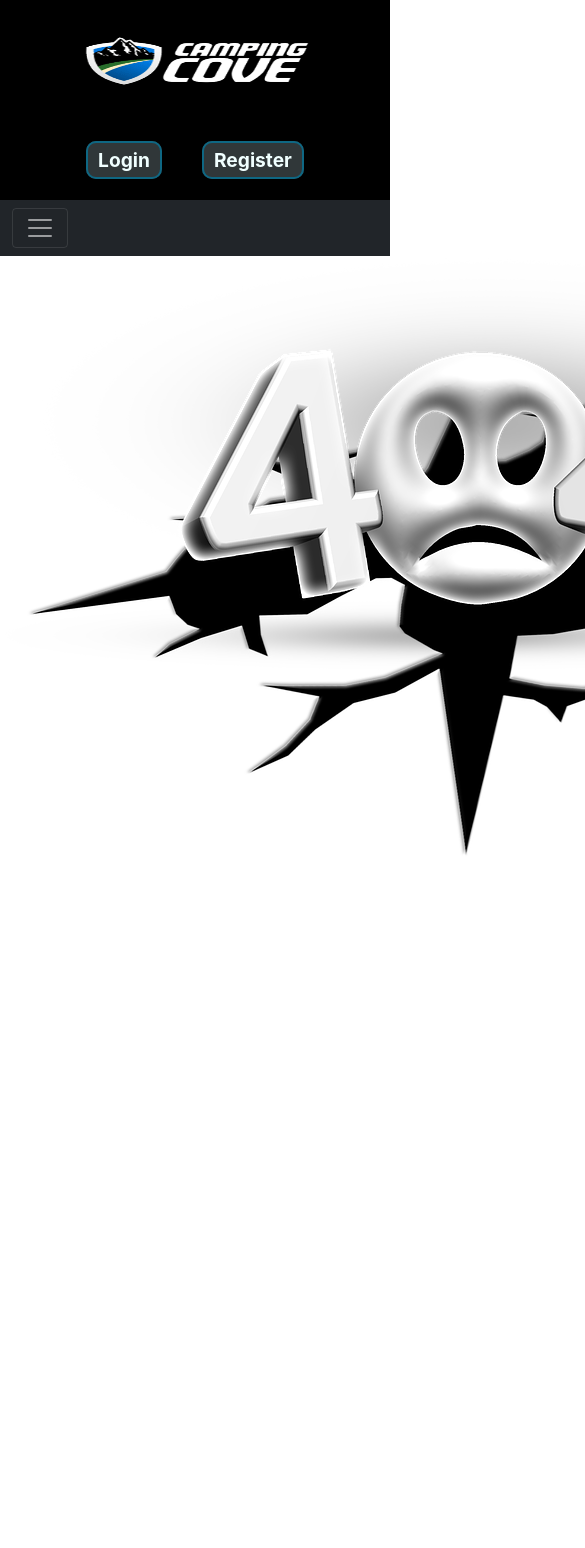
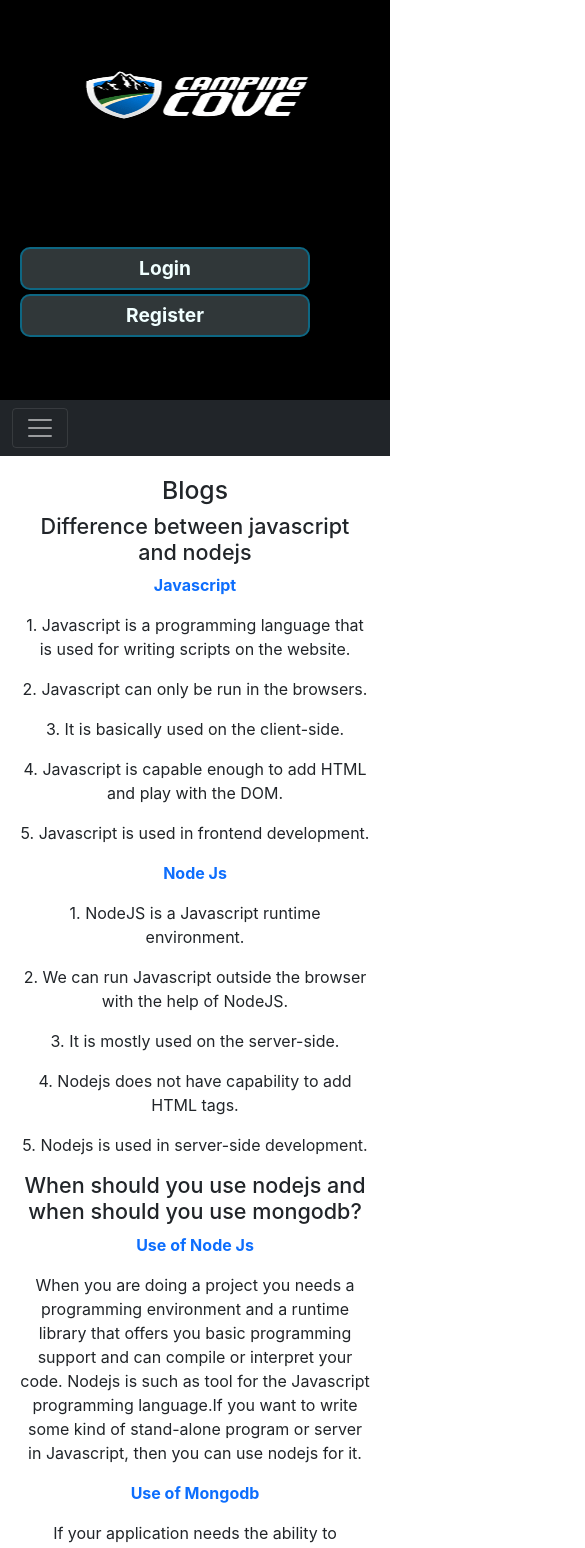
Before and after one commit to Shahariarshadhin/Camping-Cove, a React (Create React App) app: page /blogs in a window 390 px wide. Shown: the top 1548 px of the page, 585 px wide, since content can reach past the window. Before the commit the page ends 860 px from the top, so only its background shows below. Built offline with nearby package versions, Linux system fonts and the light colour scheme; no server answers.

Commit message:
added blogs

```diff
--- a/src/App.js
+++ b/src/App.js
@@ -3,6 +3,7 @@ import { Route, Routes } from 'react-router-dom';
 import './App.css';
 import About from './components/About/About';
 import AddItem from './components/Add Item/AddItem';
+import Blogs from './components/Blogs/Blogs';
 import GearDetails from './components/GearDetails/GearDetails';
 import Header from './components/Header/Header';
 import Home from './components/Home/Home';
@@ -31,6 +32,7 @@ function App() {
         <Route path='/login' element={<Login></Login>}></Route>
         <Route path='/register' element={<Register></Register>}></Route>
         <Route path='/about' element={<About></About>}></Route>
+        <Route path='/blogs' element={<Blogs></Blogs>}></Route>
         <Route path='/gear/:gearId' element={<GearDetails></GearDetails>}></Route>
         <Route path='/addItem' element={<AddItem></AddItem>}></Route>
         <Route path='*' element={<NotFound></NotFound>}></Route>
--- a/src/components/Blogs/Blogs.js
+++ b/src/components/Blogs/Blogs.js
@@ -0,0 +1,41 @@
+import React from 'react';
+
+const Blogs = () => {
+    return (
+        <div style={{ padding: "20px" }} className=' row'>
+            <h2>Blogs</h2>
+            <div className='col-lg-6'>
+                <h4>Difference between javascript and nodejs</h4>
+                <p className='text-primary'><b>Javascript</b></p>
+                <p>1. Javascript is a programming language that is used for writing scripts on the website.</p>
+                <p>2. Javascript can only be run in the browsers.</p>
+                <p>3. It is basically used on the client-side.</p>
+                <p>4. Javascript is capable enough to add HTML and play with the DOM. </p>
+                <p>5. Javascript is used in frontend development.</p>
+
+                <p className='text-primary'><b>Node Js</b></p>
+                <p>1. NodeJS is a Javascript runtime environment.</p>
+                <p>2. We can run Javascript outside the browser with the help of NodeJS.</p>
+                <p>3. It is mostly used on the server-side.</p>
+                <p>4. Nodejs does not have capability to add HTML tags.</p>
+                <p>5. Nodejs is used in server-side development.</p>
+            </div>
+            <div className='col-lg-6'>
+                <h4>When should you use nodejs and when should you use mongodb?</h4>
+                <p className='text-primary'><b>Use of Node Js</b></p>
+                <p>When you are doing a project you needs a programming environment and a runtime library that offers you basic programming support and can compile or interpret your code. Nodejs is such as tool for the Javascript programming language.If you want to write some kind of stand-alone program or server in Javascript, then you can use nodejs for it. </p>
+
+                <p className='text-primary'><b>Use of Mongodb</b></p>
+                <p>If your application needs the ability to persistently store data in a way that you can efficiently query or update it later, then you would typically use some form of database. There are so many popular databases. MongoDB is one of them database.Different databases have different strengths and different ways of using</p>
+            </div>
+            <div className='col-lg-6'>
+                <h4> Differences between sql and nosql databases.</h4>
+            </div>
+            <div className='col-lg-6'>
+                <h4>What is the purpose of jwt and how does it work?</h4>
+            </div>
+        </div>
+    );
+};
+
+export default Blogs;
--- a/src/components/Footer/Footer.css
+++ b/src/components/Footer/Footer.css
@@ -3,7 +3,7 @@
     color: aliceblue;
     height: 70px;
     display: grid;
-    grid-template-columns: repeat(2,1fr);
+    grid-template-columns: repeat(3,1fr);
     justify-content: center;
     align-items: center;
     margin-top: 20px;
--- a/src/components/Footer/Footer.js
+++ b/src/components/Footer/Footer.js
@@ -9,7 +9,10 @@ const Footer = () => {
 
 
             <div>
-                <p> Copyright < FaCopyright style={{ fontSize: '12px' }} ></FaCopyright>2022 </p>
+                <p> Copyright < FaCopyright style={{ fontSize: '12px' }} ></FaCopyright>2022-24 CC | All Rights Reserved </p>
+            </div>
+            <div>
+                <h4 ><i>Camping Cove</i></h4>
             </div>
             <div className='social'>
 
--- a/src/components/Header/Header.css
+++ b/src/components/Header/Header.css
@@ -47,10 +47,20 @@
         grid-template-columns: repeat(1,1fr);
         display: grid;
     }
-    .nav-logo {
+    .nav-logo{
         grid-template-columns: repeat(1,1fr);
         display: grid;
-        height: 200px;
+        height: 400px;
+    }
+    .nav-logo a{
+        grid-template-columns: repeat(1,1fr);
+        display: grid;
+        width: 290px;
+        margin-bottom: 4px;
+
+    }
+    .signOut-btn{
+        width: 190px;
     }
 
 
--- a/src/components/Header/Header.js
+++ b/src/components/Header/Header.js
@@ -19,7 +19,8 @@ const Header = () => {
     }
     return (
         <div>
-            <nav className='nav-logo'>
+            <nav >
+                <div className='nav-logo'>
                     <div>
                         <img src={logo} alt="" />
                     </div>
@@ -39,6 +40,7 @@ const Header = () => {
                         }
                         <Link to="/register" >Register</Link>
                     </div>
+                </div>
             </nav>
             <Navbar collapseOnSelect expand="lg" bg="dark" variant="dark" >
                 <Container>
@@ -55,13 +57,17 @@ const Header = () => {
                                 <Nav.Link>Inventory</Nav.Link>
                             </LinkContainer>
 
+
+
+                            <LinkContainer to="/blogs">
+                                <Nav.Link>Blogs</Nav.Link>
+                            </LinkContainer>
+
                             <LinkContainer to="/about">
                                 <Nav.Link>About</Nav.Link>
                             </LinkContainer>
 
-                            <LinkContainer to="/blogs">
-                                <Nav.Link>Blogs</Nav.Link>
-                            </LinkContainer>
+
 
 
                         </Nav>
--- a/src/components/Inventory/Inventory.css
+++ b/src/components/Inventory/Inventory.css
@@ -1,7 +1,7 @@
 
 
 
-@media only screen and   (max-width: 400px) {
+@media only screen and   (max-width: 576px) {
 
 
     .gear-box{
```
Lines whose indentation alone changed are shown as unchanged.
